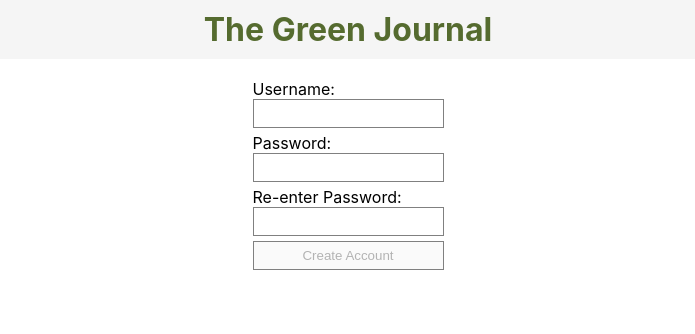
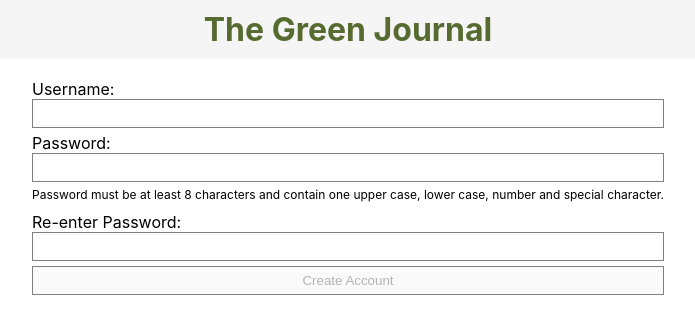
Before and after one commit to sloach1218/green-journal-app, a React (Create React App) app: page /register in a window 1280 px wide. Shown: the top 334 px of the page, without its empty margins (292-987 px from the left). Built offline with nearby package versions, Linux system fonts and the light colour scheme; no server answers.

Commit message:
updated user registration to fix error

```diff
--- a/src/routes/RegistrationPage/RegistrationPage.css
+++ b/src/routes/RegistrationPage/RegistrationPage.css
@@ -4,7 +4,7 @@
 .registrationPage form{
     display: inline-block;
     text-align: left;
-    margin-top: 20px;
+    margin: 20px;
   }
 .registrationPage button, .registrationPage input {
     width: 100%;
@@ -12,3 +12,7 @@
     padding: 6px;
     margin-bottom: 5px;
 }
+.registrationPage p{
+    font-size:12px;
+    margin-bottom: 10px;
+}
--- a/src/routes/RegistrationPage/RegistrationPage.js
+++ b/src/routes/RegistrationPage/RegistrationPage.js
@@ -27,6 +27,7 @@ class RegistrationPage extends React.Component {
         value: "",
         touched:false
       },
+      error:null,
     };
   }
   updateUsername(username) {
@@ -79,7 +80,6 @@ class RegistrationPage extends React.Component {
         password.value = ''
         const { history } = this.props
         history.push('/')
-        //window.location.href = '/home'
       })
       .catch(res => {
         this.setState({ error: res.error })
@@ -87,10 +87,14 @@ class RegistrationPage extends React.Component {
   }
 
   render(){
+    const { error } = this.state
     return (
       <div className="registrationPage">
         <Header />
         <form className='RegistrationForm'  onSubmit={e => this.handleSubmit(e)}>
+            <div className='RegistrationForm__error' role='alert'>
+              {error && <p>{error.message}</p>}
+            </div>
             <div className='username'>
               <label htmlFor='RegistrationForm__username'>
                 Username:
@@ -117,6 +121,7 @@ class RegistrationPage extends React.Component {
                 onChange={e => this.updatePassword(e.target.value)}
                 aria-label="password"
                 aria-required="true" />
+              <p>Password must be at least 8 characters and contain one upper case, lower case, number and special character.</p>
               {this.state.password.touched && (<ValidationError message={this.validatePassword()} />)}
             </div>
             <div className='reenterPassword'>
```
Also changed, not shown: public/now.json (added, +15 -0 lines), 1 other file (tests, documents, lock files or other folders).
